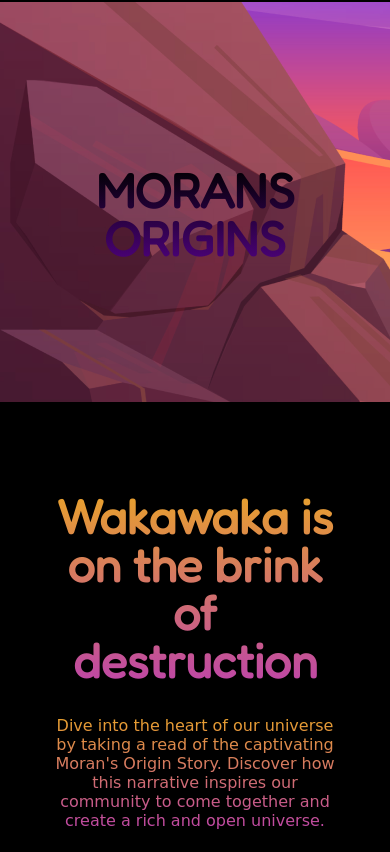
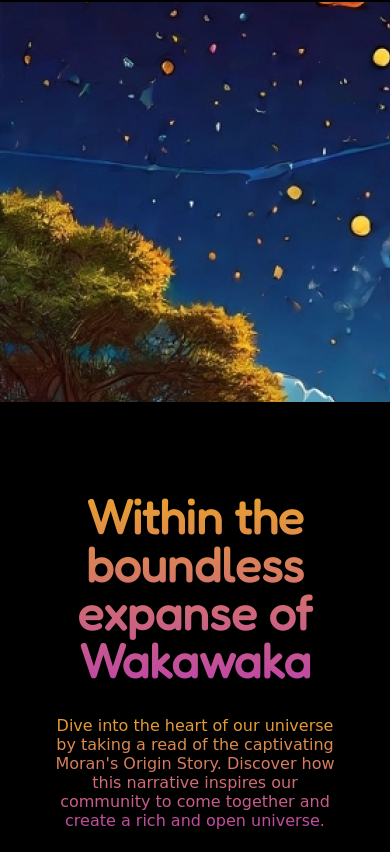
Before and after one commit to Sn0wF1re/pmv3, a Vue app: page / in a window 390 px wide. Shown: the part 1571-2423 px from the top of the page. Built offline with nearby package versions, Linux system fonts and the light colour scheme; a web font is replaced by a local one.

Commit message:
Change background image

```diff
--- a/src/App.vue
+++ b/src/App.vue
@@ -2,8 +2,8 @@
   <NavSection />
   <HeroSection />
   <TextSection />
+  <UniverseSection />
   <StorySection />
-  <WelcomeSection />
   <GallerySection />
   <GameSection />
   <SocialsSection />
@@ -14,9 +14,9 @@
 import NavSection from './components/NavSection.vue'
 import HeroSection from './components/HeroSection.vue'
 import TextSection from './components/TextSection.vue'
-import WelcomeSection from './components/WelcomeSection.vue'
+import StorySection from './components/StorySection.vue'
 import GameSection from './components/GameSection.vue'
-import StorySection from './components/StorySection.vue'
+import UniverseSection from './components/UniverseSection.vue'
 import GallerySection from './components/GallerySection.vue'
 import SocialsSection from './components/SocialsSection.vue'
 import FooterSection from './components/FooterSection.vue'
@@ -27,10 +27,10 @@ export default {
   components: {
     NavSection,
     HeroSection,
-    WelcomeSection,
+    StorySection,
     GameSection,
     TextSection,
-    StorySection,
+    UniverseSection,
     GallerySection,
     SocialsSection,
     FooterSection
@@ -70,14 +70,14 @@ a {
   text-decoration: none;
 }
 
-.socials, .welcome, .text, .footer,
-.game, .story, .gallery {
+.socials, .story, .text, .footer,
+.game, .universe, .gallery {
   padding: 6.25rem 16.25rem;
 }
 
 @media (max-width: 768px) {
-  .socials, .welcome, .text,
-  .footer, .story, .hero,
+  .socials, .story, .text,
+  .footer, .universe, .hero,
   .game, .gallery {
     padding: 50px;
   }
--- a/src/components/StorySection.vue
+++ b/src/components/StorySection.vue
@@ -1,34 +1,61 @@
 <template>
-  <div class="story" id="story">
-    <h2>Morans Origins</h2>
-  </div>
+    <div class="story" id="story">
+      <h2>
+        Within the boundless expanse of Wakawaka
+      </h2>
+      <p>
+        Dive into the heart of our universe by taking a read
+        of the captivating Moran's Origin Story.
+        Discover how this narrative inspires our community
+        to come together and create a rich and open universe.
+      </p>
+      <a href="https://pixelmorans.notion.site/Morans-Origins-53a3cbadef024160836ac44672fdc8ac" target="_blank">Read More</a>
+    </div>
 </template>
 
 <style scoped>
   .story {
-    background-image: url('/origins.png');
-    background-repeat: no-repeat;
-    height: 43.75rem;
-    padding: 0;
+    width: auto;
+    height: auto;
+    margin: 0;
     display: flex;
-    justify-content: center;
+    flex-direction: column;
+    justify-content: space-around;
     align-items: center;
+    background-color: #000;
   }
 
-  h2 {
-    text-transform: uppercase;
-    /* font-size: 2.5rem;
-    font-family: 'Fredoka', sans-serif;
-    font-weight: 400px; */
-    background: linear-gradient(180deg, #000 0%, #A004FF 211.31%);
+  h2, p {
+    max-width: 30rem;
+    background: linear-gradient(180deg, #E8A12C 0.13%, #A004FF 171.84%);
     background-clip: text;
     -webkit-background-clip: text;
     -webkit-text-fill-color: transparent;
   }
 
+  p {
+    color: #ff9e00;
+    font-family: 'Comic Sans MS', sans-serif;
+    margin-bottom: 1.5rem;
+  }
+
+  a {
+    color: rgba(228, 126, 48, 1);
+    font-family: 'Fredoka', sans-serif;
+    text-transform: uppercase;
+    border: solid 3px rgba(228, 126, 48, 1);
+    border-radius: 0.5rem;
+    padding: 1rem;
+    width: 20rem;
+  }
+
   @media (max-width: 850px) {
     .story {
-      height: 25rem;
+      flex-direction: column;
+    }
+
+    a {
+      width: 15rem;
     }
   }
 </style>
--- /dev/null
+++ b/src/components/UniverseSection.vue
@@ -0,0 +1,30 @@
+<template>
+  <div class="universe">
+  </div>
+</template>
+
+<style scoped>
+  .universe {
+    background-image: url('/universe.png');
+    background-repeat: no-repeat;
+    height: 43.75rem;
+    padding: 0;
+    display: flex;
+    justify-content: center;
+    align-items: center;
+  }
+
+  h2 {
+    text-transform: uppercase;
+    background: linear-gradient(180deg, #000 0%, #A004FF 211.31%);
+    background-clip: text;
+    -webkit-background-clip: text;
+    -webkit-text-fill-color: transparent;
+  }
+
+  @media (max-width: 850px) {
+    .universe {
+      height: 25rem;
+    }
+  }
+</style>
--- a/src/components/WelcomeSection.vue
+++ /dev/null
@@ -1,61 +0,0 @@
-<template>
-    <div class="welcome">
-      <h2>
-        Wakawaka is on the brink of destruction
-      </h2>
-      <p>
-        Dive into the heart of our universe by taking a read
-        of the captivating Moran's Origin Story.
-        Discover how this narrative inspires our community
-        to come together and create a rich and open universe.
-      </p>
-      <a href="https://pixelmorans.notion.site/Morans-Origins-53a3cbadef024160836ac44672fdc8ac" target="_blank">Read More</a>
-    </div>
-</template>
-
-<style scoped>
-  .welcome {
-    width: auto;
-    height: auto;
-    margin: 0;
-    display: flex;
-    flex-direction: column;
-    justify-content: space-around;
-    align-items: center;
-    background-color: #000;
-  }
-
-  h2, p {
-    max-width: 30rem;
-    background: linear-gradient(180deg, #E8A12C 0.13%, #A004FF 171.84%);
-    background-clip: text;
-    -webkit-background-clip: text;
-    -webkit-text-fill-color: transparent;
-  }
-
-  p {
-    color: #ff9e00;
-    font-family: 'Comic Sans MS', sans-serif;
-    margin-bottom: 1.5rem;
-  }
-
-  a {
-    color: rgba(228, 126, 48, 1);
-    font-family: 'Fredoka', sans-serif;
-    text-transform: uppercase;
-    border: solid 3px rgba(228, 126, 48, 1);
-    border-radius: 0.5rem;
-    padding: 1rem;
-    width: 20rem;
-  }
-
-  @media (max-width: 850px) {
-    .welcome {
-      flex-direction: column;
-    }
-
-    a {
-      width: 15rem;
-    }
-  }
-</style>
```
Also changed, not shown: public/universe.png (added).
